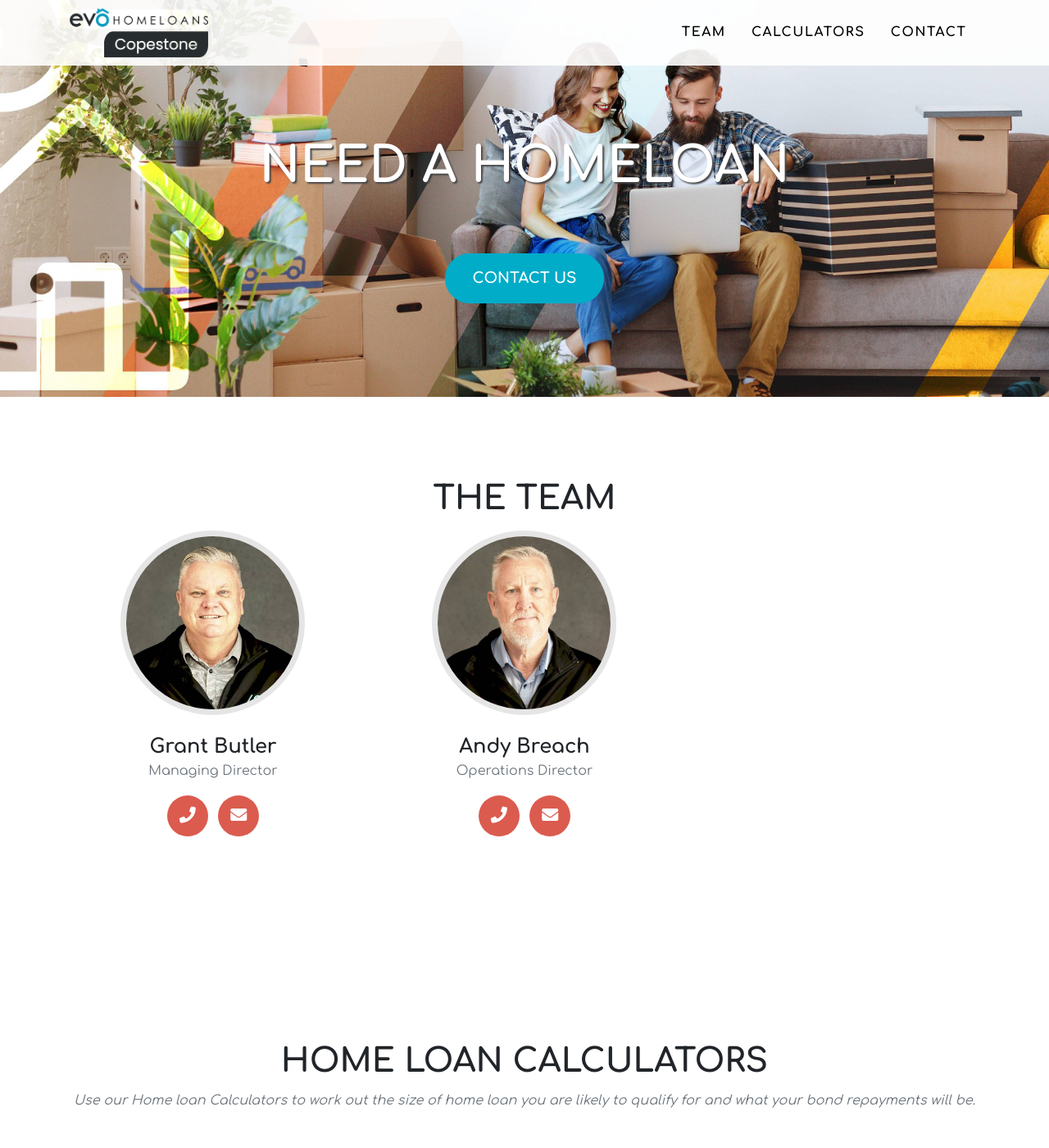
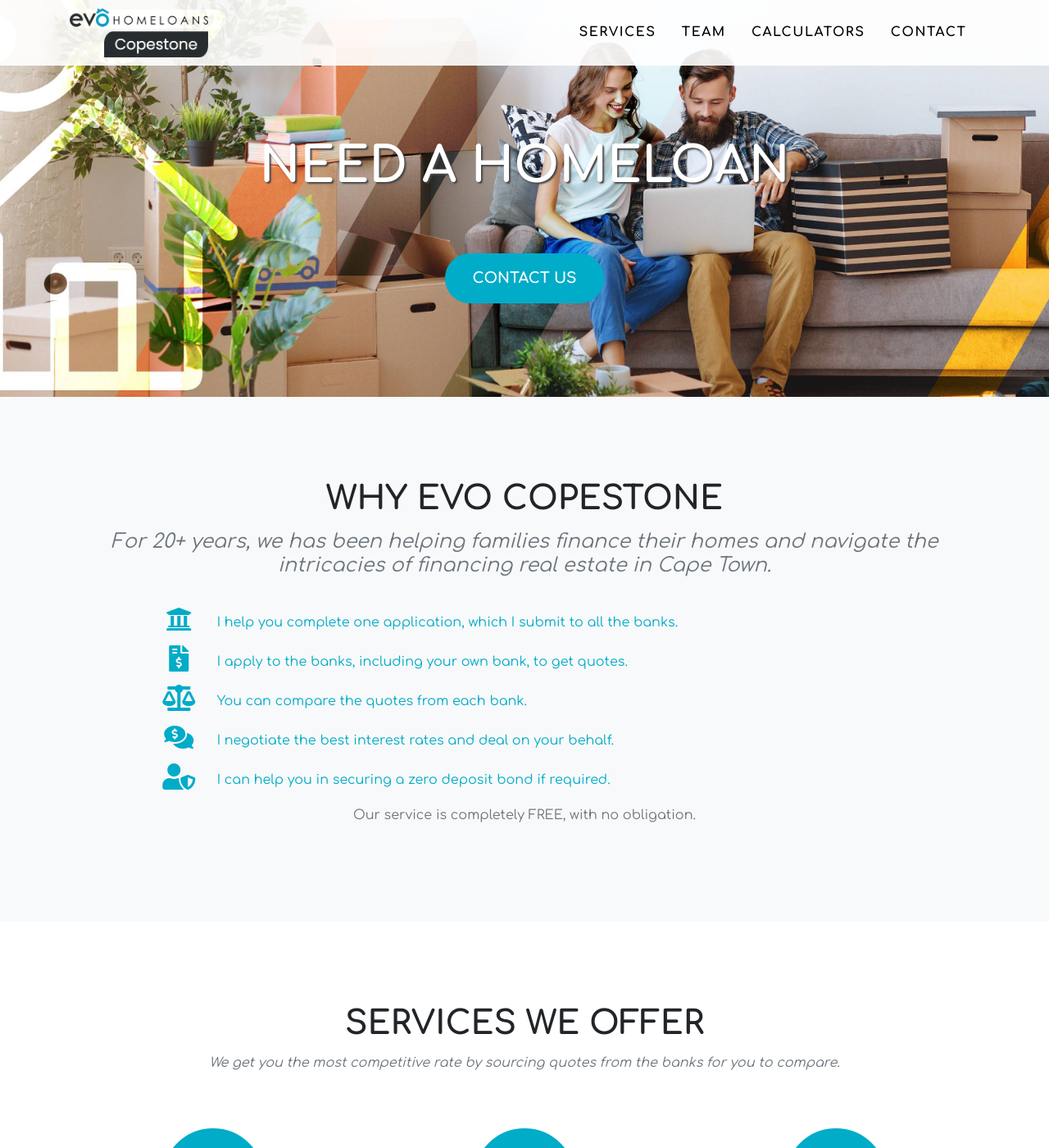
Before and after one commit to Intellify-Cloud/ev-copst, a Jekyll site: the page built from index.md, in a window 1280 px wide and 1400 px high. Shown: the whole window at 82% size. Built offline with Jekyll 4.4.1, drawn with Linux system fonts in a browser that asks for light colours; some of the changed text lies outside the part shown.

Commit message:
20220904.1003

```diff
--- a/_assets/base/_page.scss
+++ b/_assets/base/_page.scss
@@ -45,9 +45,9 @@ h6 {
     @include serif-font;
   }
   h3.textblock-subheading {
-    font-size: 1.5rem;
-    font-weight: 400;
-    font-style: italic;
+    font-size: 1.3rem;
+    font-weight: 600;
+    font-style: normal;
     margin-bottom: 25px;
     text-transform: none;
     @include serif-font;
--- a/_assets/layout/_textblock.scss
+++ b/_assets/layout/_textblock.scss
@@ -11,4 +11,5 @@
 
 .textblock-title {
   line-height: 2em;
+  padding: 8px;
 }
--- a/_data/navigation.yml
+++ b/_data/navigation.yml
@@ -2,8 +2,8 @@ nav:
 #   - title: "Why Us"
 #     section: textblock
 
-#   - title: "Services"
-#     section: services
+  - title: "Services"
+    section: services
 
   - title: "Team"
     section: team
--- a/_data/sitetext.yml
+++ b/_data/sitetext.yml
@@ -76,7 +76,7 @@ more-calculators:
 
 textblock:
     title: "Why evo Copestone"
-    text: "Home loans ....getting your bond approved."
+    text: "For 20+ years, we has been helping families finance their homes and navigate the intricacies of financing real estate in Cape Town."
     footer: "Our service is completely FREE, with no obligation."
     section: textblock
     list:
--- a/_layouts/home.html
+++ b/_layouts/home.html
@@ -1,7 +1,14 @@
 ---
 layout: default
 ---
+
 {% include navheader.html %}
+
+{% include textblock.html %}
+
+{% include services.html %}
+
+{% include clients.html %}
 
 {% include team.html %}
 
```
Also changed, not shown: assets/bundle.css.
